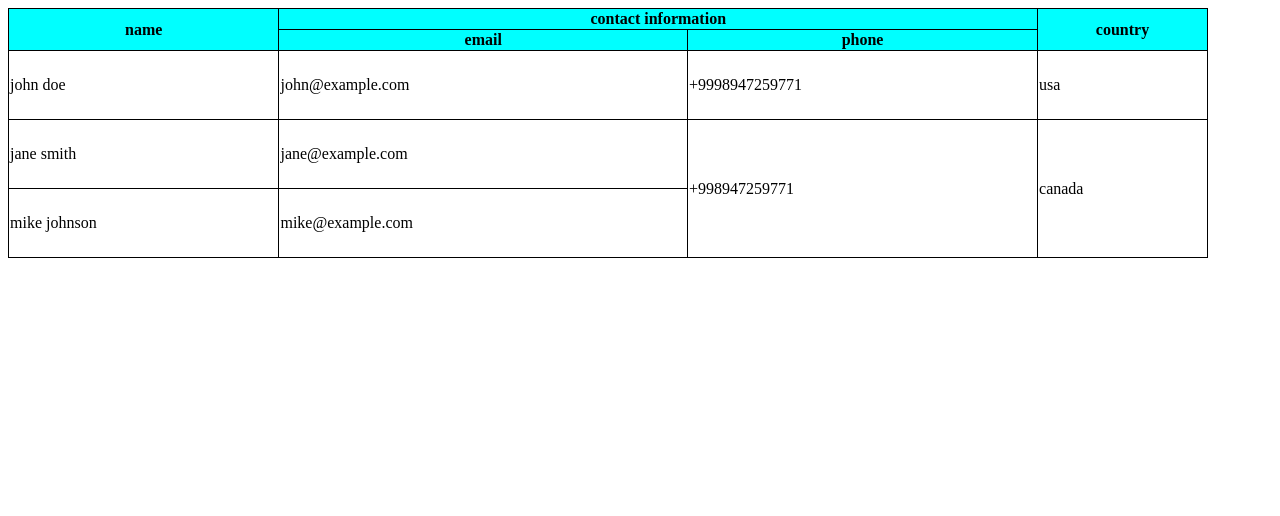
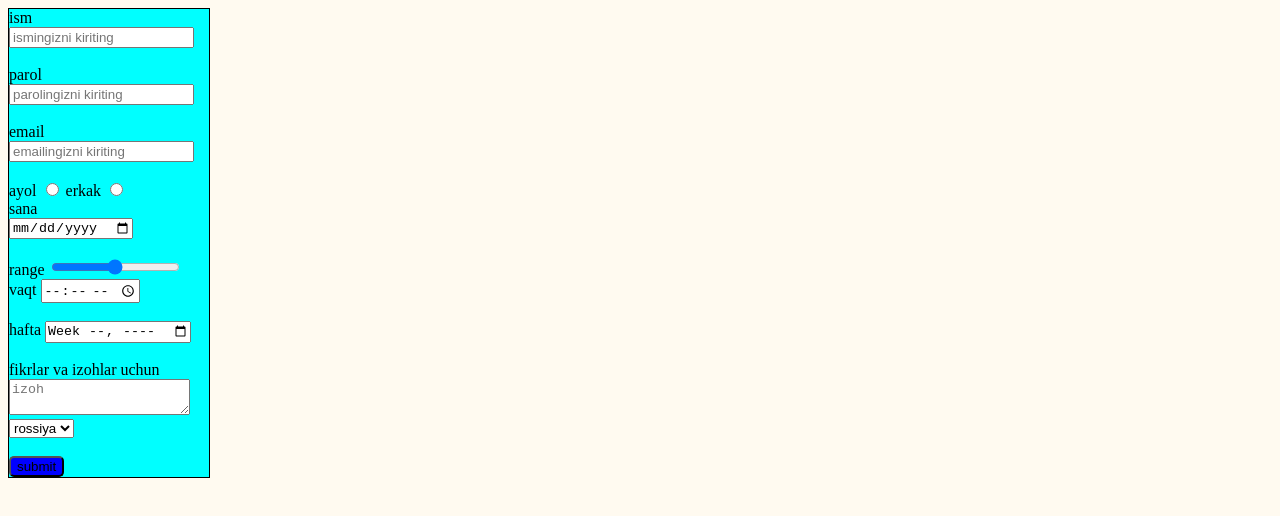
Before and after one commit to abdullohstar/sasa, a plain HTML site: page index.html in a window 1280 px wide. Drawn offline with Linux system fonts and the light colour scheme.

Commit message:
first commit

```diff
--- a/index.html
+++ b/index.html
@@ -4,49 +4,63 @@
     <meta charset="UTF-8">
     <meta name="viewport" content="width=device-width, initial-scale=1.0">
     <title>Document</title>
-
+    <link rel="stylesheet" href="style.css">
  </head>
  <style>
-    table{
-       border: 1px solid black;
-       border-collapse: collapse;
-       height: 250px;
-       width: 1200px;
+    body{
+        background-color: floralwhite
+
     }
+
  </style>
-<table border="1" style="height: 250px;">
-    <thead style="background-color: aqua;">
-        <tr>
-            <th rowspan="2">name</th>
-            <th colspan="2">contact information</th>
+ <body>
+   <form action="">
+    <label for="ism">ism </label> <br>
+    <input type="text" id="ism" required placeholder="ismingizni kiriting" required>
+    <br>
+    <br>
 
-            <th rowspan="2">country</th>
-        </tr>
-        <tr>
 
-            <th>email</th>
-            <th>phone</th>
+    <label for="parol">parol</label>
+    <input type="password" id="parol" placeholder="parolingizni kiriting" required>
+    <br>
+    <br>
+    <label for="email">email</label>
+    <input type="email" id="email" placeholder="emailingizni kiriting" required>
+    <br>
+    <br>
+    <label for="radio">ayol</label>
+    <input type="radio" id="radio" name="radi" required>
+    <label for="radio">erkak</label>
 
-        </tr>
-    </thead>
-    <tbody>
-        <tr>
-            <td>john doe</td>
-            <td>john@example.com</td>
-            <td>+9998947259771</td>
-            <td>usa</td>
-        </tr>
-        <tr>
-            <td>jane smith</td>
-            <td>jane@example.com</td>
-            <td rowspan="2">+998947259771</td>
-            <td rowspan="2">canada</td>
-        </tr>
-        <tr>
-            <td>mike johnson</td>
-            <td>mike@example.com</td>
-        </tr>
-    </tbody>
-</table>
+    <input type="radio" id="radio" name="radi" required>
+    <br>
+    <label for="date" id="date">sana</label> <br>
+    <input type="date" >
+    <br>
+    <br>
+    <label for="ggg">range</label>
+    <input type="range" id="ggg" required>
+    <label for="time">vaqt</label>
+    <input type="time" id="time">
+    <br>
+    <br>
+    <label for="hhh">hafta</label>
+    <input type="week" id="hhh">
+    <br>
+     <br>
+     <label for="area">fikrlar va izohlar uchun</label>
+     <textarea name="area" id="area" placeholder="izoh"></textarea>
+     <select>
+        <option value="usa">aqsh</option>
+        <option value="russia" selected>rossiya</option>
+        <option value=""></option>
+     </select>
+     <br>
+     <br>
+<button type="submit">submit</button>
+
+   </form>
+
  </body>
  </html>
--- /dev/null
+++ b/style.css
@@ -0,0 +1,12 @@
+button{
+    border-radius: 5px;
+}
+form{
+    border: 1px solid black ;
+    height: auto; width: 200px;
+    background-color: aqua;
+}
+button{
+    background-color: blue;
+
+}
```
Lines whose indentation alone changed are shown as unchanged.
